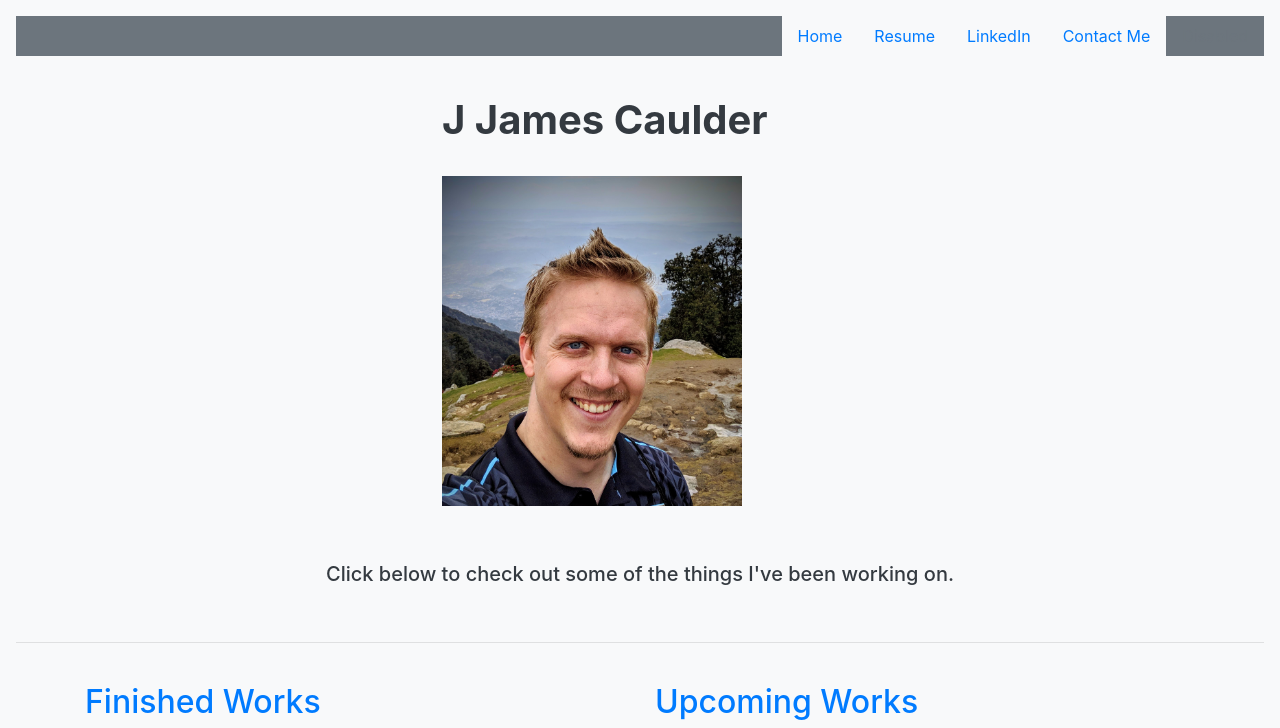
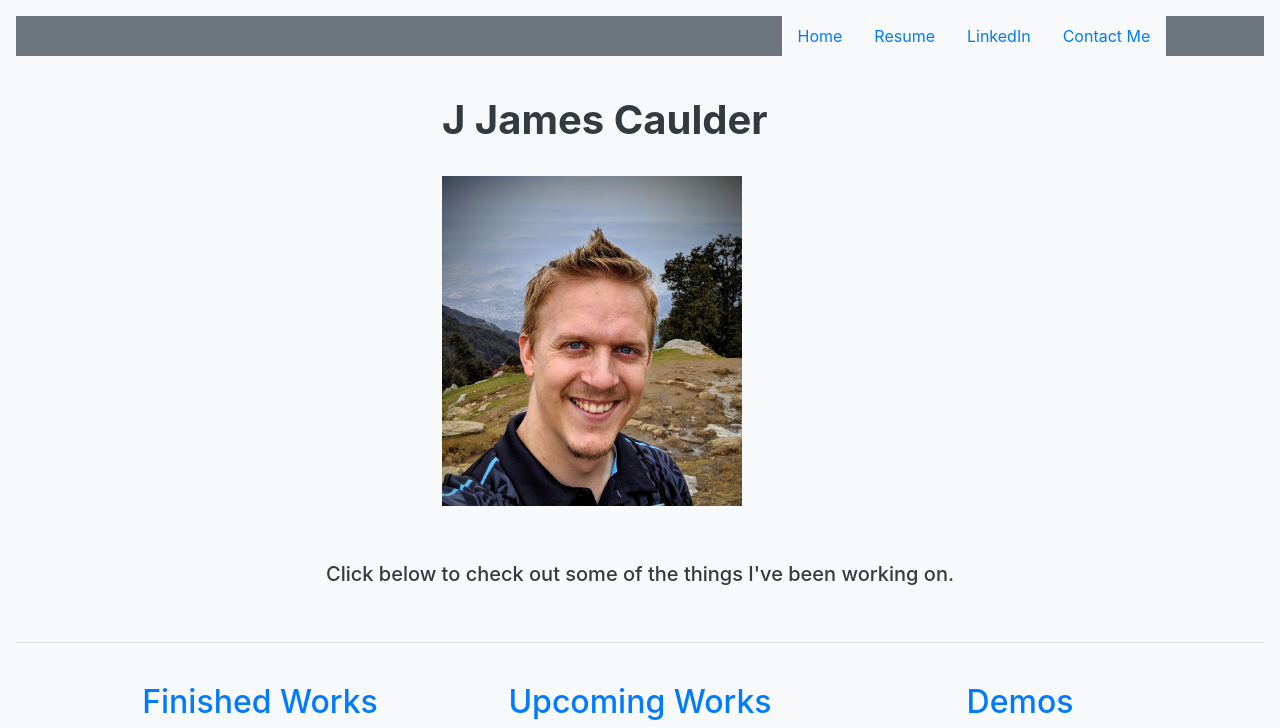
Before and after one commit to J-James-Caulder/Professional-Portfolio, a Django app: page / in a window 1280 px wide. Shown: the top 728 px of the page. Run offline with Django 3.2, Linux system fonts and the light colour scheme; parts of the project's set-up code (start-up, migrations or seed data) failed here and were passed over; some libraries are stand-ins or nearby versions.

Commit message:
updated home page

```diff
--- a/Professional_Portfolio/urls.py
+++ b/Professional_Portfolio/urls.py
@@ -26,6 +26,7 @@ urlpatterns = [
     path('blog/', include('blog.urls')),
     path('UpcomingProjects', views.UpcomingProjects, name='UpcomingProjects'),
     path('Contact', views.Contact, name='Contact'),
+    path('Demo', views.Demo, name='Demo'),
 ]
 
 urlpatterns += static(settings.MEDIA_URL, document_root=settings.MEDIA_ROOT)
--- a/portfolio/admin.py
+++ b/portfolio/admin.py
@@ -1,4 +1,6 @@
 from django.contrib import admin
-from .models import Project
+from .models import Project, Finished, Future
 
 admin.site.register(Project)
+admin.site.register(Finished)
+admin.site.register(Future)
--- /dev/null
+++ b/portfolio/templates/portfolio/Demo.html
@@ -0,0 +1,3 @@
+Here's some of my audio clips. Enjoy.
+<br>
+<audio src="{{ project.sample.url }}" controls>{{ project.title }}</audio>
--- a/portfolio/templates/portfolio/home.html
+++ b/portfolio/templates/portfolio/home.html
@@ -22,7 +22,7 @@
   <hr>
 
   <div class="container">
-    <div class="row text-left">
+    <div class="row text-center">
       <div class="col">
         <a href="{% url 'FinishedProjects' %}">
           <h2 class="mt-4">Finished Works</h2>
@@ -31,6 +31,11 @@
       <div class="col">
         <a href="{% url 'UpcomingProjects' %}">
           <h2 class="mt-4">Upcoming Works</h2>
+        </a>
+      </div>
+      <div class="col">
+        <a href="{% url 'Demo' %}">
+          <h2 class="mt-4">Demos</h2>
         </a>
       </div>
     </div>
@@ -42,9 +47,16 @@
       </div>
       <div class="col">
         <a href="{% url 'UpcomingProjects' %}">
-          <img src="{% static 'portfolio/Utah Landscape.jpg' %}" class="img-fluid mb-2" height=300, width=450>
+          <img src="{% static 'portfolio/download.jpg' %}" class="img-fluid mb-2" height=300, width=450>
+        </a>
+      </div>
+      <div class="col">
+        <a href="{% url 'Demo' %}">
+          <img src="{% static 'portfolio/Audio.jpeg' %}" class="img-fluid mb-2" height=300, width=450>
         </a>
       </div>
     </div>
   </div>
+
+
 {% endblock %}
--- a/portfolio/views.py
+++ b/portfolio/views.py
@@ -1,19 +1,25 @@
 from django.shortcuts import render
 from django.http import HttpResponse
-from .models import Project
+from .models import Project, Finished, Future
 
 def home(request):
     projects = Project.objects.all()
     return render(request, 'portfolio/home.html', {'projects': projects})
 
 def FinishedProjects(request):
+    finished = Finished.objects.all()
     return render(request, 'portfolio/FinishedProjects.html')
 
 def all_blogs(request):
     return render(request, 'blog/all_blogs.html')
 
 def UpcomingProjects(request):
+    future = Future.objects.all()
     return render(request, 'portfolio/UpcomingProjects.html')
 
 def Contact(request):
     return render(request, 'portfolio/Contact.html')
+
+def Demo(request):
+    projects = Project.objects.all()
+    return render(request, 'portfolio/demo.html')
```
Also changed, not shown: portfolio/models.py (+18 -0 lines), db.sqlite3, media/portfolio/images/AShadowingFlame_bAVBi3k.jpeg (added), media/portfolio/images/download.png (added), media/portfolio/images/download_pMs2U7y.jpg (added), portfolio/migrations/0002_finished_upcoming.py (added), portfolio/migrations/0003_auto_20210828_0415.py (added), portfolio/migrations/0004_auto_20210828_0418.py (added), portfolio/migrations/0005_auto_20210831_0130.py (added), portfolio/static/portfolio/Audio.jpeg (added), portfolio/static/portfolio/Fire Ring.png (added), portfolio/static/portfolio/download.jpg (added), 2 other files.
